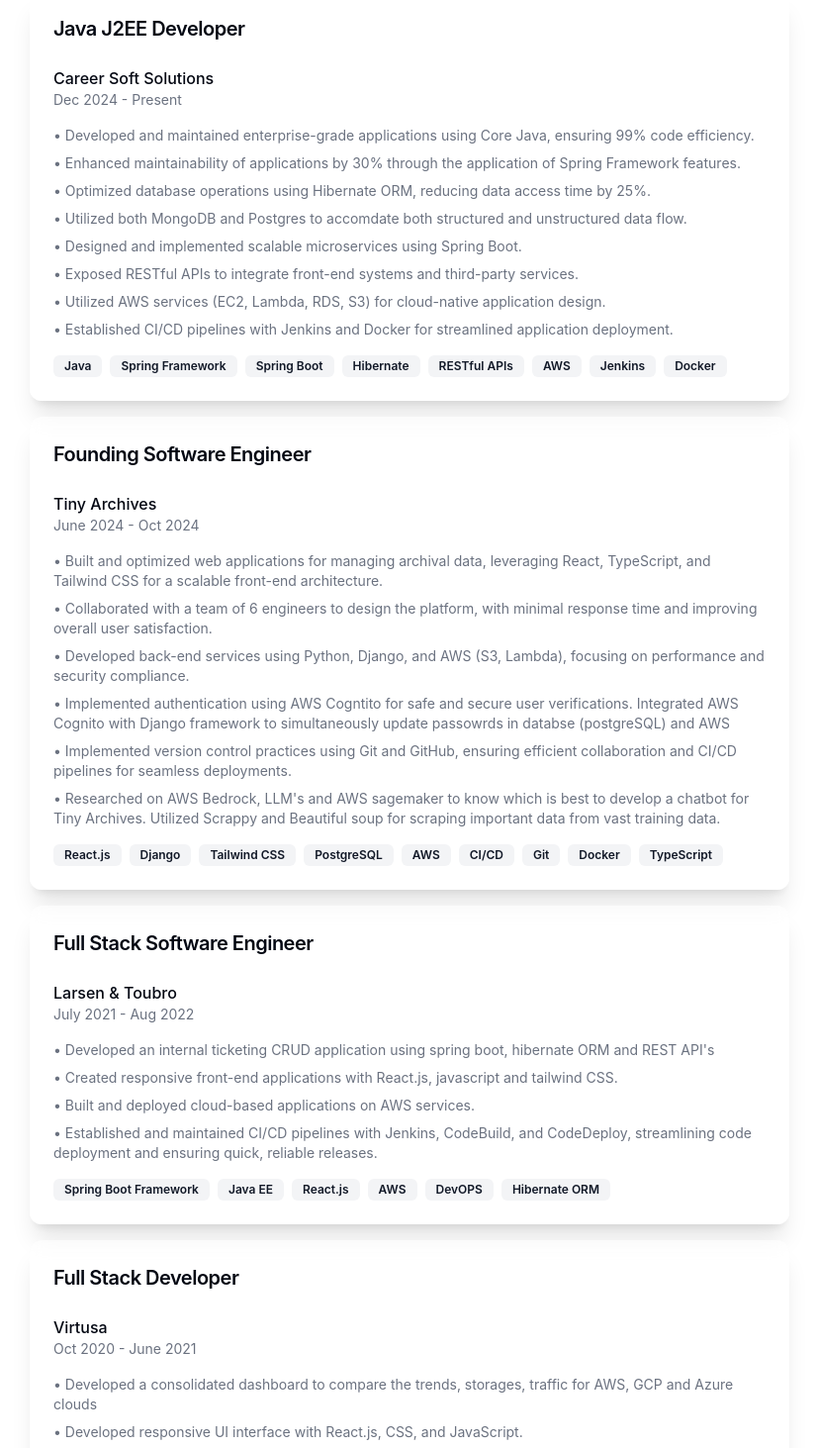
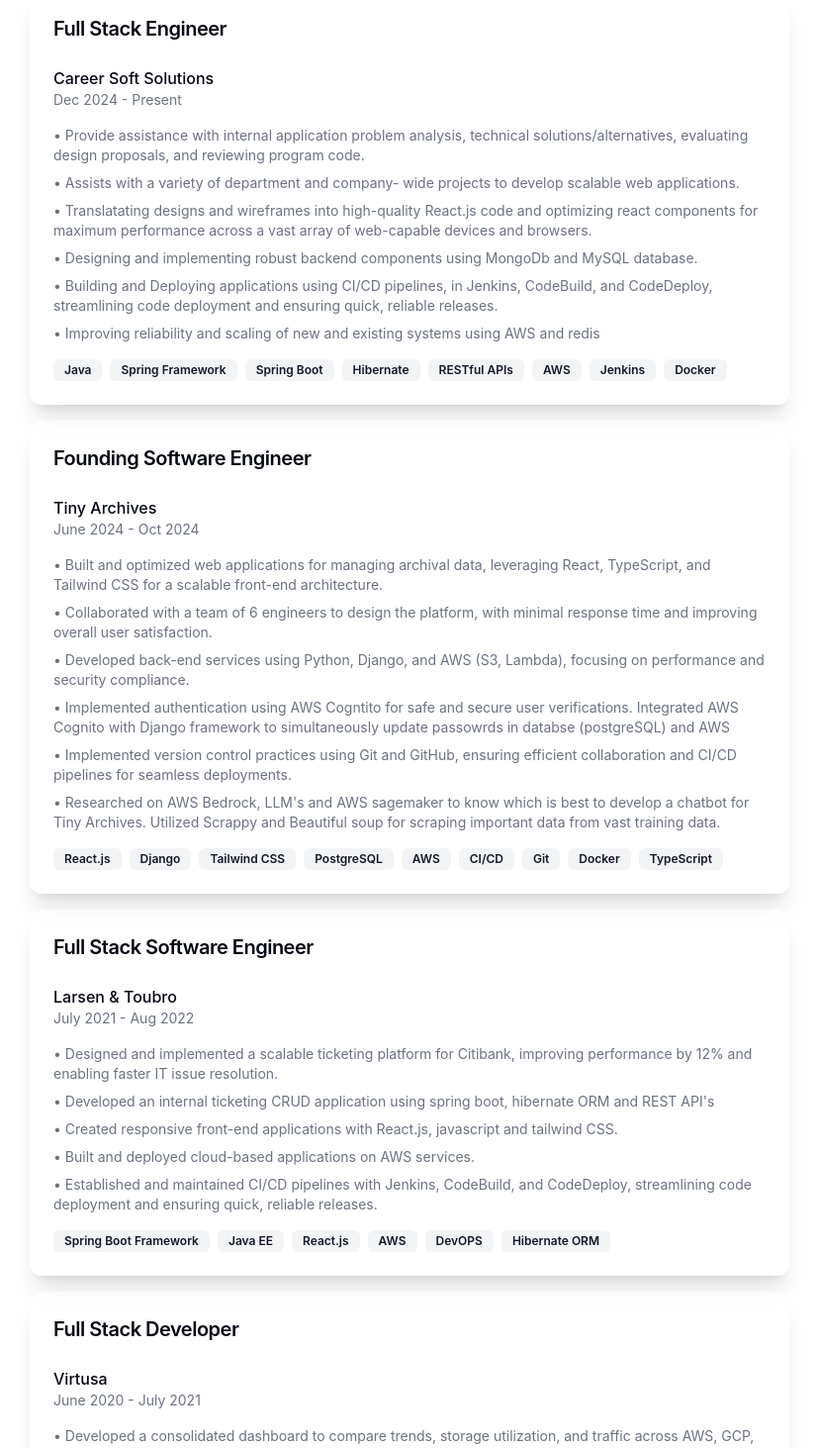
Before and after one commit to GaneshVarma1/Nandini-Portfolio, a React (Vite) app: page / in a window 1280 px wide. Shown: the part 2740-4203 px from the top of the page at 99% size, without its empty margins (226-1053 px from the left). Built offline with nearby package versions, Linux system fonts and the light colour scheme.

Commit message:
new changes

```diff
--- a/src/components/sections/About.tsx
+++ b/src/components/sections/About.tsx
@@ -230,20 +230,17 @@
 
 const experience = [
   {
-    role: "Java J2EE Developer",
+    role: "Full Stack Engineer",
     company: "Career Soft Solutions",
     location: "New Jersey",
     duration: "Dec 2024 - Present",
     responsibilities: [
-      "Developed and maintained enterprise-grade applications using Core Java, ensuring 99% code efficiency.",
-      "Enhanced maintainability of applications by 30% through the application of Spring Framework features.",
-      "Optimized database operations using Hibernate ORM, reducing data access time by 25%.",
-      "Utilized both MongoDB and Postgres to accomdate both structured and unstructured data flow.",
-      "Designed and implemented scalable microservices using Spring Boot.",
-      "Exposed RESTful APIs to integrate front-end systems and third-party services.",
-      "Utilized AWS services (EC2, Lambda, RDS, S3) for cloud-native application design.",
-      "Established CI/CD pipelines with Jenkins and Docker for streamlined application deployment.",
-    ],
+      "Provide assistance with internal application problem analysis, technical solutions/alternatives, evaluating   design proposals, and reviewing program code.",
+      "Assists with a variety of department and company- wide projects to develop scalable web applications.",
+      "Translatating designs and wireframes into high-quality React.js code and optimizing react components for maximum performance across a vast array of web-capable devices and browsers.",
+      "Designing and implementing robust backend components using MongoDb and MySQL database.",
+      "Building and Deploying applications using CI/CD pipelines, in Jenkins, CodeBuild, and CodeDeploy, streamlining code deployment and ensuring quick, reliable releases.",
+      "Improving reliability and scaling of new and existing systems using AWS and redis"    ],
     technologies: [
       "Java",
       "Spring Framework",
@@ -286,6 +283,7 @@
     location: "India",
     duration: "July 2021 - Aug 2022",
     responsibilities: [
+      "Designed and implemented a scalable ticketing platform for Citibank, improving performance by 12% and enabling faster IT issue resolution.",
       "Developed an internal ticketing CRUD application using spring boot, hibernate ORM and REST API's",
       "Created responsive front-end applications with React.js, javascript and tailwind CSS.",
       "Built and deployed cloud-based applications on AWS services.",
@@ -304,10 +302,11 @@
     role: "Full Stack Developer",
     company: "Virtusa",
     location: "India",
-    duration: "Oct 2020 - June 2021",
+    duration: "June 2020 - July 2021",
     responsibilities: [
-      "Developed a consolidated dashboard to compare the trends, storages, traffic for AWS, GCP and Azure clouds",
-      "Developed responsive UI interface with React.js, CSS, and JavaScript.",
+      "Developed a consolidated dashboard to compare trends, storage utilization, and traffic across AWS, GCP, and Azure clouds, improving cross-cloud visibility by 40%.",
+      "Built a responsive UI using React.js, CSS, and JavaScript, enhancing user experience and reducing load times by 25%. ",
+           "Developed responsive UI interface with React.js, CSS, and JavaScript.",
      "Designed Java-based back-end applications using spring boot for enhanced modularity.",
       "Leveraged AWS services to improve scalability and application availability.",
       "Utilized AWS dynamoDB, Lambda functions and S3 buckets to fetch and store data from multiple clouds."
@@ -331,7 +330,7 @@
     type: "degree",
     degree: "Bachelor's degree in Computer Science",
     school: "MLR Institute of Technology",
-    duration: "August 2017 - July 2021",
+    duration: "August 2016 - July 2020",
     achievements: [],
   },
 ];
```
